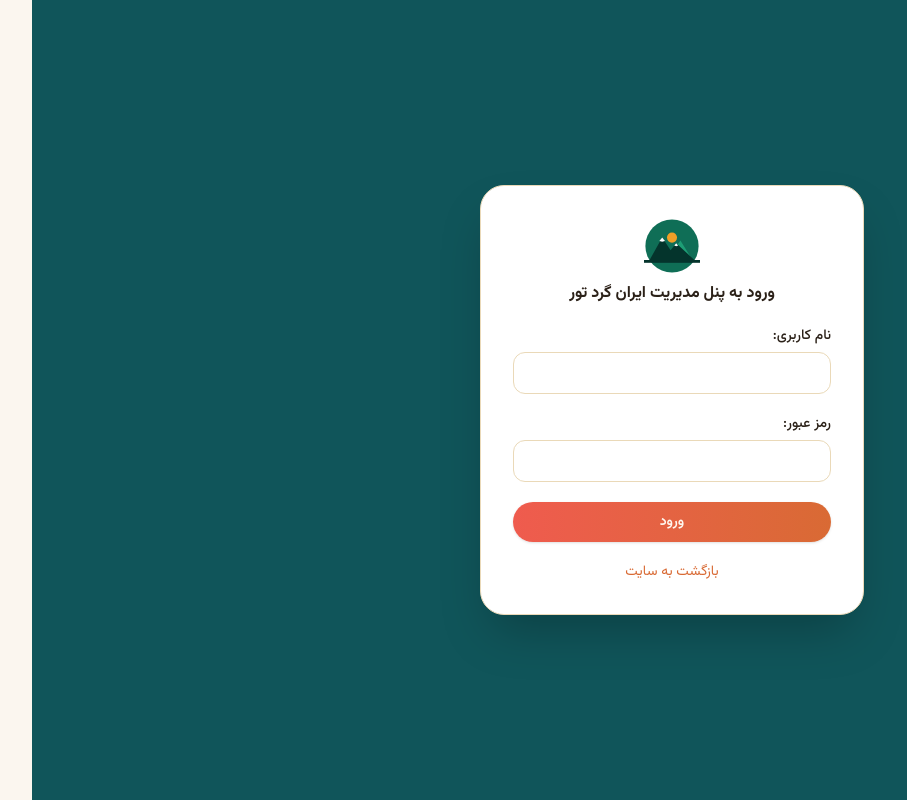
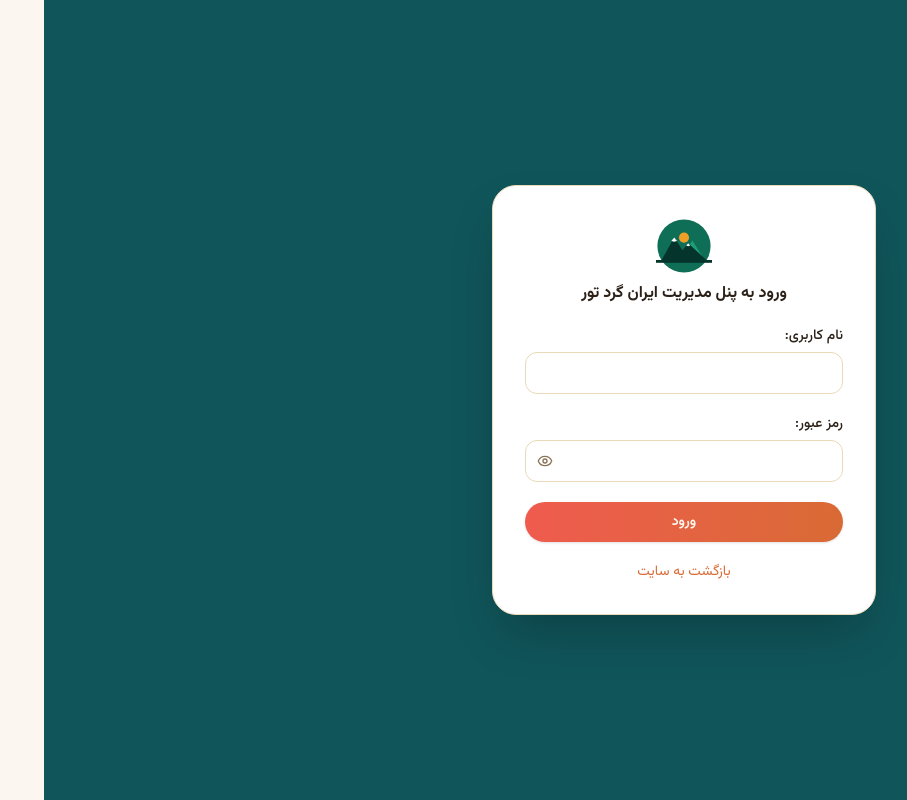
Before and after one commit to rasoulmahjoobi/IranGard-TourGuide, a Next.js app: page /admin/login in a window 1280 px wide. Shown: the whole page, without its empty margins (27-934 px from the left). Built offline with nearby package versions, Linux system fonts and the light colour scheme; no server answers.

Commit message:
fix(admin): order page updated

```diff
--- a/src/app/admin/login/page.tsx
+++ b/src/app/admin/login/page.tsx
@@ -3,7 +3,7 @@
 import Link from "next/link";
 import { useForm } from "react-hook-form";
 import { zodResolver } from "@hookform/resolvers/zod";
-import { Input, Button } from "@/src/components/ui";
+import { Input, Button, PasswordInput } from "@/src/components/ui";
 import { Logo } from "@/src/components/icons/Logo";
 import { loginSchema, type LoginValues } from "@/src/lib/schemas/auth.schema";
 import { useLogin } from "@/src/hooks/useLogin";
@@ -25,14 +25,27 @@
       >
         <div className="flex flex-col items-center gap-2 text-center">
           <Logo className="h-14 w-14" />
-          <h1 className="text-base font-bold text-foreground">ورود به پنل مدیریت {SITE_NAME}</h1>
+          <h1 className="text-base font-bold text-foreground">
+            ورود به پنل مدیریت {SITE_NAME}
+          </h1>
         </div>
-        <Input label="نام کاربری:" {...register("username")} error={errors.username?.message} />
-        <Input label="رمز عبور:" type="password" {...register("password")} error={errors.password?.message} />
+        <Input
+          label="نام کاربری:"
+          {...register("username")}
+          error={errors.username?.message}
+        />
+        <PasswordInput
+          label="رمز عبور:"
+          {...register("password")}
+          error={errors.password?.message}
+        />{" "}
         <Button type="submit" loading={isPending}>
           ورود
         </Button>
-        <Link href={ROUTES.home} className="text-center text-sm text-primary hover:underline">
+        <Link
+          href={ROUTES.home}
+          className="text-center text-sm text-primary hover:underline"
+        >
           بازگشت به سایت
         </Link>
       </form>
--- /dev/null
+++ b/src/components/ui/PasswordInput.tsx
@@ -0,0 +1,49 @@
+"use client";
+
+import { useState, forwardRef, type InputHTMLAttributes } from "react";
+import { Eye, EyeOff } from "lucide-react";
+import { cn } from "@/src/lib/utils";
+
+interface PasswordInputProps extends Omit<InputHTMLAttributes<HTMLInputElement>, "type"> {
+  label?: string;
+  error?: string;
+}
+
+export const PasswordInput = forwardRef<HTMLInputElement, PasswordInputProps>(
+  ({ label, error, className, id, ...props }, ref) => {
+    const [visible, setVisible] = useState(false);
+
+    return (
+      <div className="flex flex-col gap-1.5">
+        {label && (
+          <label htmlFor={id} className="text-sm font-medium text-foreground">
+            {label}
+          </label>
+        )}
+        <div className="relative">
+          <input
+            ref={ref}
+            id={id}
+            type={visible ? "text" : "password"}
+            className={cn(
+              "w-full rounded-xl border border-border bg-card px-3.5 py-2.5 pl-10 text-sm text-foreground outline-none transition-colors placeholder:text-muted-foreground focus:border-primary focus:ring-2 focus:ring-primary/20",
+              error && "border-red-500 focus:border-red-500 focus:ring-red-500/20",
+              className
+            )}
+            {...props}
+          />
+          <button
+            type="button"
+            onClick={() => setVisible((v) => !v)}
+            aria-label={visible ? "پنهان کردن رمز" : "نمایش رمز"}
+            className="absolute left-3 top-1/2 -translate-y-1/2 text-muted-foreground transition hover:text-primary"
+          >
+            {visible ? <EyeOff className="h-4 w-4" /> : <Eye className="h-4 w-4" />}
+          </button>
+        </div>
+        {error && <span className="text-xs text-red-600">{error}</span>}
+      </div>
+    );
+  }
+);
+PasswordInput.displayName = "PasswordInput";
--- a/src/components/ui/index.ts
+++ b/src/components/ui/index.ts
@@ -1,5 +1,6 @@
 export * from "./Button";
 export * from "./Input";
+export * from "./PasswordInput";
 export * from "./Select";
 export * from "./Textarea";
 export * from "./Modal";
```
